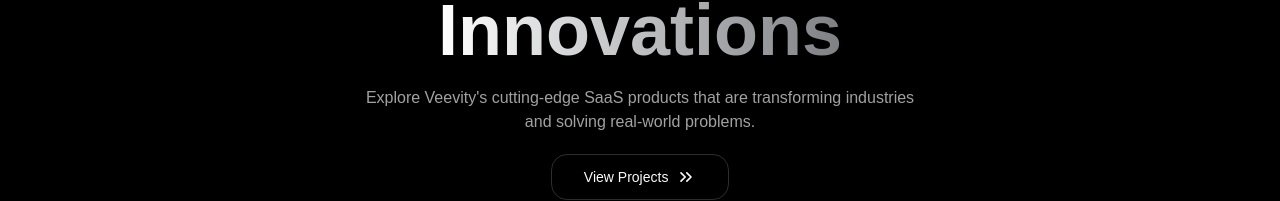
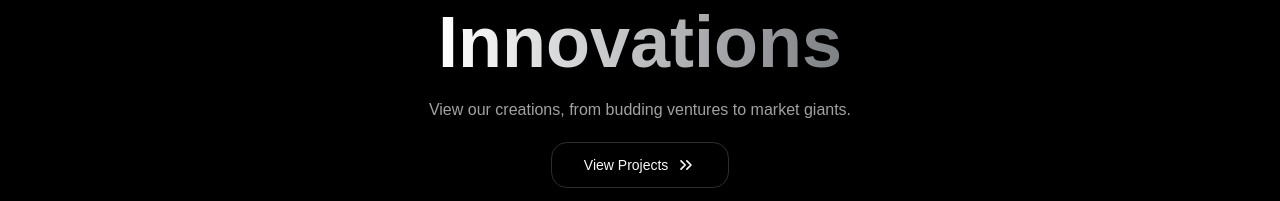
Before and after one commit to Sameen-K-A/Veevity, a Next.js app: page /projects in a window 1280 px wide. Shown: the part 349-550 px from the top of the page. Built offline with nearby package versions, Linux system fonts and the light colour scheme; a web font is replaced by a local one.

Commit message:
Change description

```diff
--- a/src/components/projects/HeroSection.tsx
+++ b/src/components/projects/HeroSection.tsx
@@ -16,7 +16,7 @@
           </div>
 
           <span className="text-muted-foreground">
-            Explore Veevity&apos;s cutting-edge SaaS products that are transforming industries and solving real-world problems.
+            View our creations, from budding ventures to market giants.
           </span>
 
           <button
```
